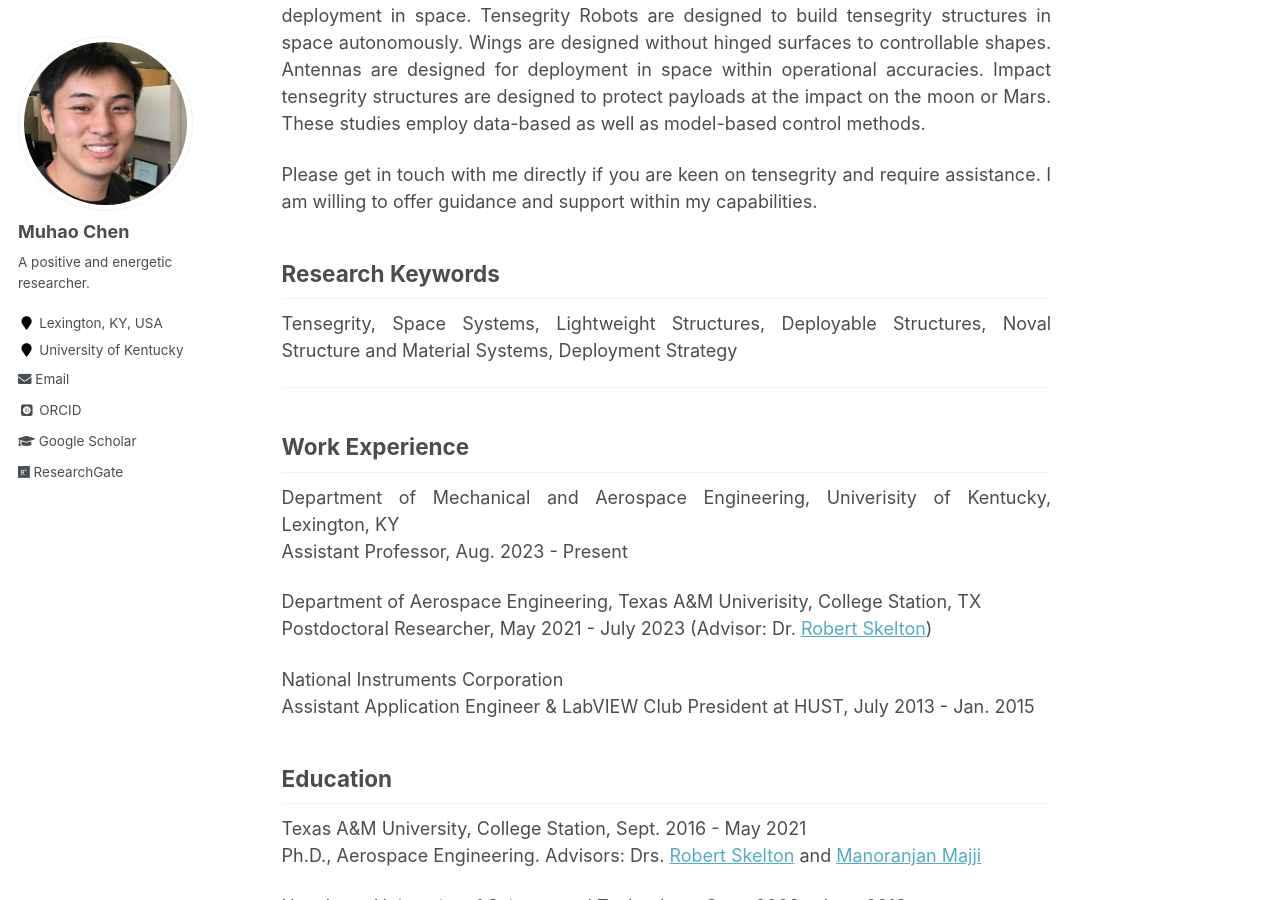
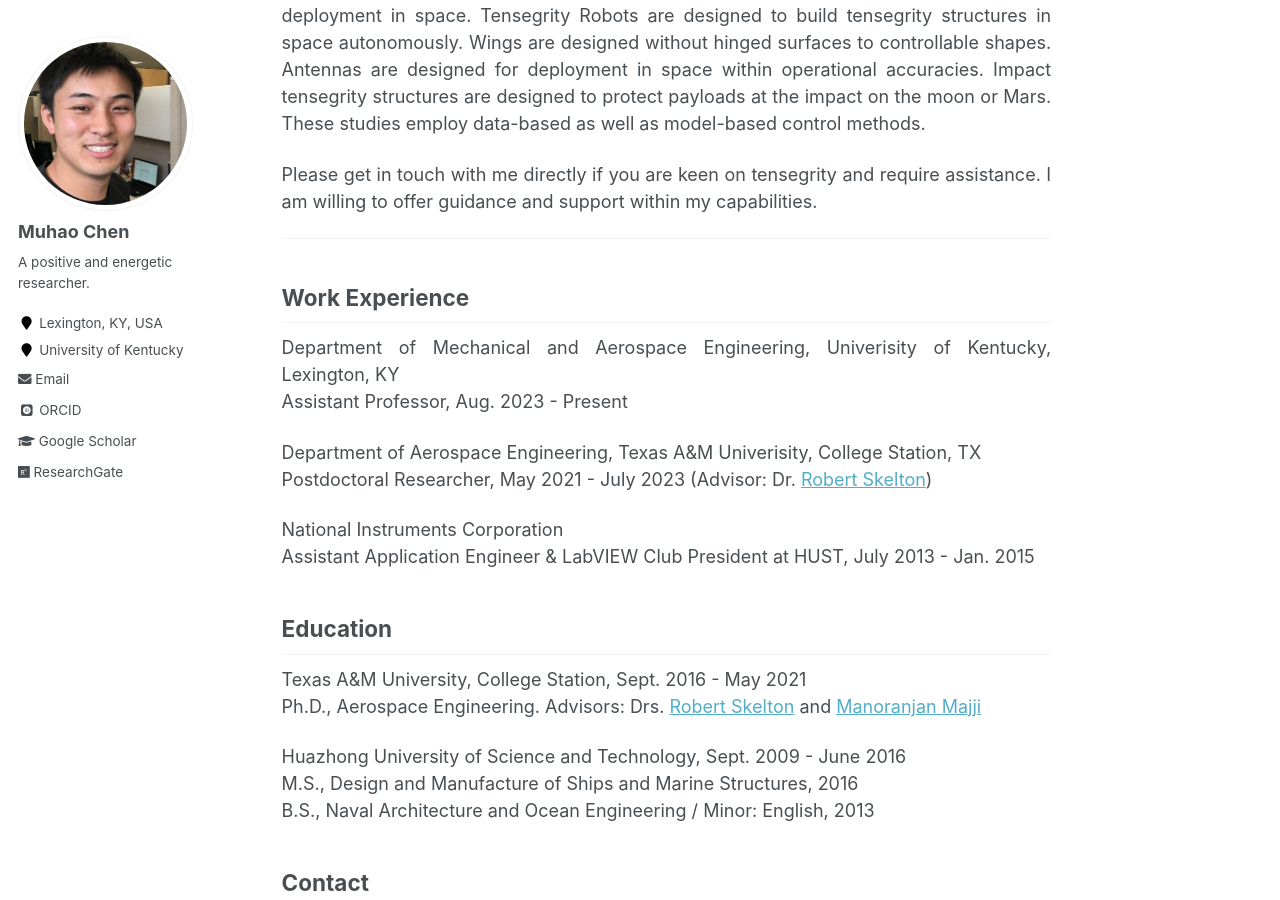
Before and after one commit to Muhao-Chen/muhao-chen.github.io, a Jekyll site: the page built from _pages/about.md, in a window 1280 px wide and 900 px high, scrolled down 374 px. Built offline with Jekyll 4.4.1, drawn with Linux system fonts in a browser that asks for light colours; some web fonts are replaced.

Commit message:
Update about.md

```diff
--- a/_pages/about.md
+++ b/_pages/about.md
@@ -21,9 +21,9 @@ Please get in touch with me directly if you are keen on tensegrity and require a
 <!-- Muhao Chen, Ph.D., is a postdoctoral researcher at the Department of Aerospace Engineering, Texas A&M University, College Station. I am affiliated with the [Tensegrity Lab](https://bobskelton.github.io/) and [Land Air & Space Robotics (LASR) Laboratory](https://lasr.tamu.edu/) at Texas A&M University, College Station, TX.  -->
 <!-- Muhao Chen, Ph.D., is an assistant professor at the Department of Mechanical and Aerospace Engineering, University of Kentucky, Lexington, KY. His research can be found on the [Research](https://muhao-chen.github.io/research/) page.  -->
 
-## Research Keywords
+<!-- ## Research Keywords -->
 <!-- Tensegrity, Space Systems, Dynamics and Control Theory, Lightweight Deployable Automated Structures/Robotics, Noval Structure and Material Systems  -->
-Tensegrity, Space Systems, Lightweight Structures, Deployable Structures, Noval Structure and Material Systems, Deployment Strategy
+<!-- Tensegrity, Space Systems, Lightweight Structures, Deployable Structures, Noval Structure and Material Systems, Deployment Strategy -->
 
 <!-- Dynamics and Control Theory, Lightweight Deployable Automated Structures/Robotics, Noval Structure and Material Systems  -->
 
```
